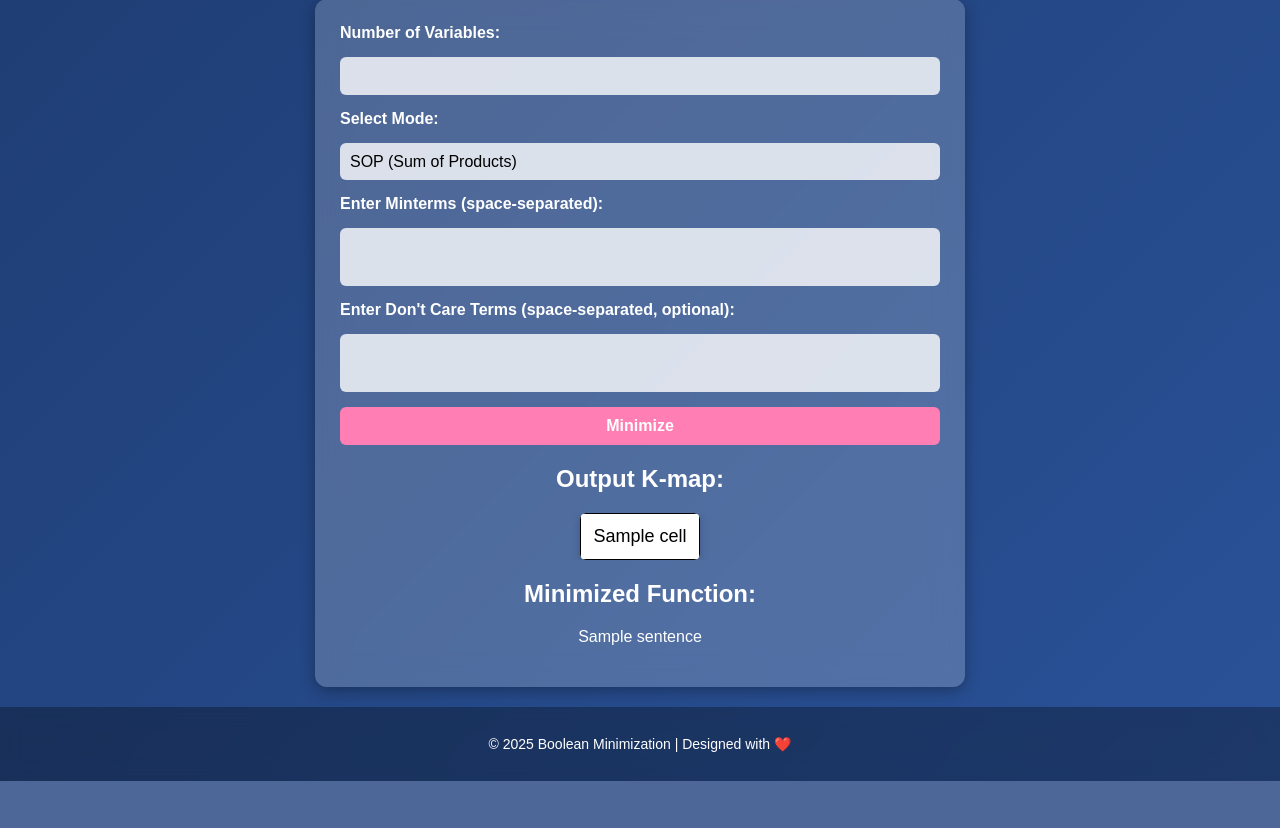
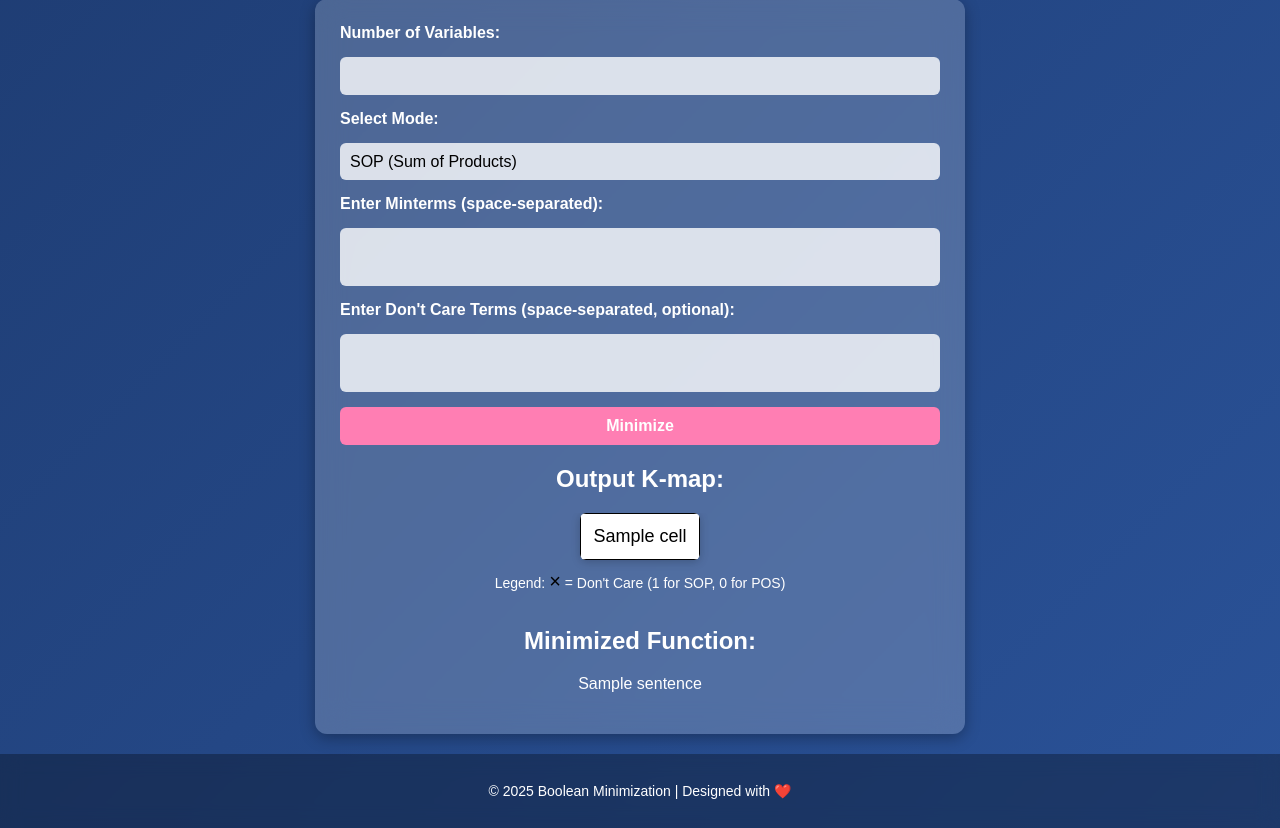
Before and after one commit to Ayush07Kulkarni/KmapSolver, a Flask app: template templates/index.html in a window 1280 px wide. Shown: the part 180-1008 px from the top of the page. Before the commit the page ends 961 px from the top, so only its background shows below. Run offline with Flask 3, Linux system fonts and the light colour scheme; the template is opened without the code that fills it: most values are stand-ins (such as "Sample title", 1, 10 or a date in 2020).

Commit message:
update 2 fromtend require cross for don't care

```diff
--- a/app.py
+++ b/app.py
@@ -26,9 +26,15 @@ def minimize_boolean_function(nBits, mode, terms, dontCare):
         function_start = False
 
         for line in output_lines:
-            if "0 " in line or "1 " in line:
+            if "0 " in line or "1 " in line or "x " in line:
                 kmap_start = True
-                kmap_rows.append([int(x) for x in line.split()])
+                row_data = []
+                for cell in line.split():
+                    if cell == 'x':
+                        row_data.append('<span class="dont-care-sop">×</span>')
+                    else:
+                        row_data.append(cell)
+                kmap_rows.append(row_data)
             elif kmap_start:
                 kmap_start = False
                 function_start = True
@@ -44,7 +50,13 @@ def minimize_boolean_function(nBits, mode, terms, dontCare):
         # Python compliment string function for POS
         terms = terms.replace(",", "+")
         result = compliment_string(terms)
-        return {'kmap_rows': [], 'function_output': [result]}
+        kmap_rows = []
+        #This section needs to be written to handle pos kmap output, and the dont cares.
+        #example:
+        #kmap_rows = [["0","1","<span class='dont-care-pos'>×</span>","1"],["1","0","0","1"]]
+        #Placeholder example:
+        kmap_rows = [["0","1","<span class='dont-care-pos'>×</span>","1"],["1","0","0","1"]]
+        return {'kmap_rows': kmap_rows, 'function_output': [result]}
 
 def compliment_string(s):
     elements = s.split("+")
--- a/static/styles.css
+++ b/static/styles.css
@@ -138,14 +138,33 @@ input[type="submit"]:hover {
     background: rgba(255, 126, 179, 0.2);
 }
 
+/* Don't Care Cross Styling */
+.dont-care-sop {
+    color: black;
+    font-size: 20px;
+}
+
+.dont-care-pos {
+    color: red;
+    font-size: 20px;
+}
+
+/* Legend Styling */
+.legend {
+    margin-top: 10px;
+    font-size: 14px;
+    text-align: center;
+}
+
 /* Media Queries */
 @media (max-width: 768px) {
     .container {
         width: 95%;
     }
 }
-@media (max-width: 480px){
-    .styled-table th,.styled-table td{
+
+@media (max-width: 480px) {
+    .styled-table th, .styled-table td {
         padding: 8px;
         font-size: 14px;
     }
--- a/templates/index.html
+++ b/templates/index.html
@@ -40,12 +40,13 @@
                         {% for row in output.kmap_rows %}
                             <tr>
                                 {% for cell in row %}
-                                    <td>{{ cell }}</td>
+                                    <td>{{ cell|safe }}</td>
                                 {% endfor %}
                             </tr>
                         {% endfor %}
                     </tbody>
                 </table>
+                <p class="legend">Legend: <span class="dont-care-sop">×</span> = Don't Care (1 for SOP, 0 for POS)</p>
             </div>
 
             {% if output.function_output %}
```
